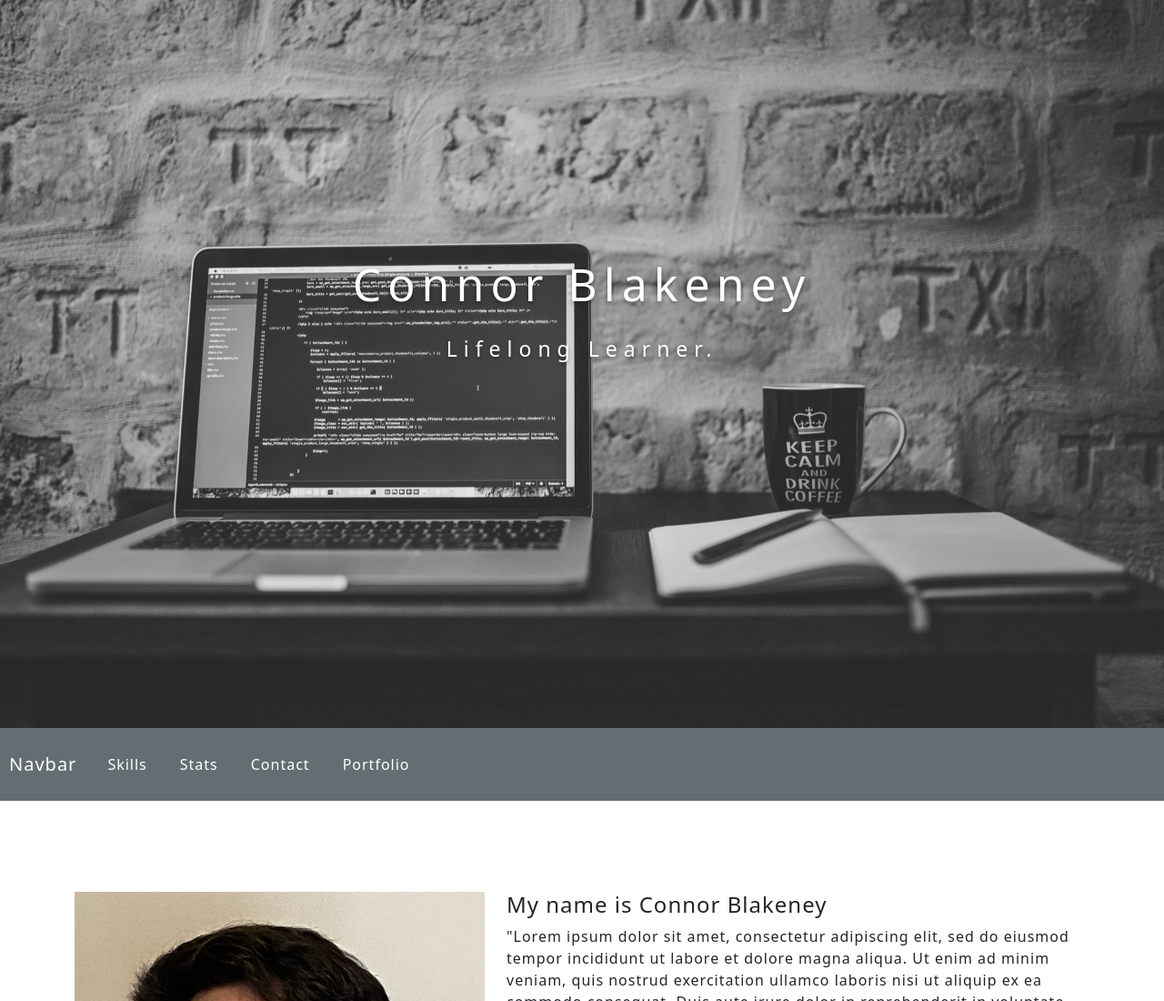
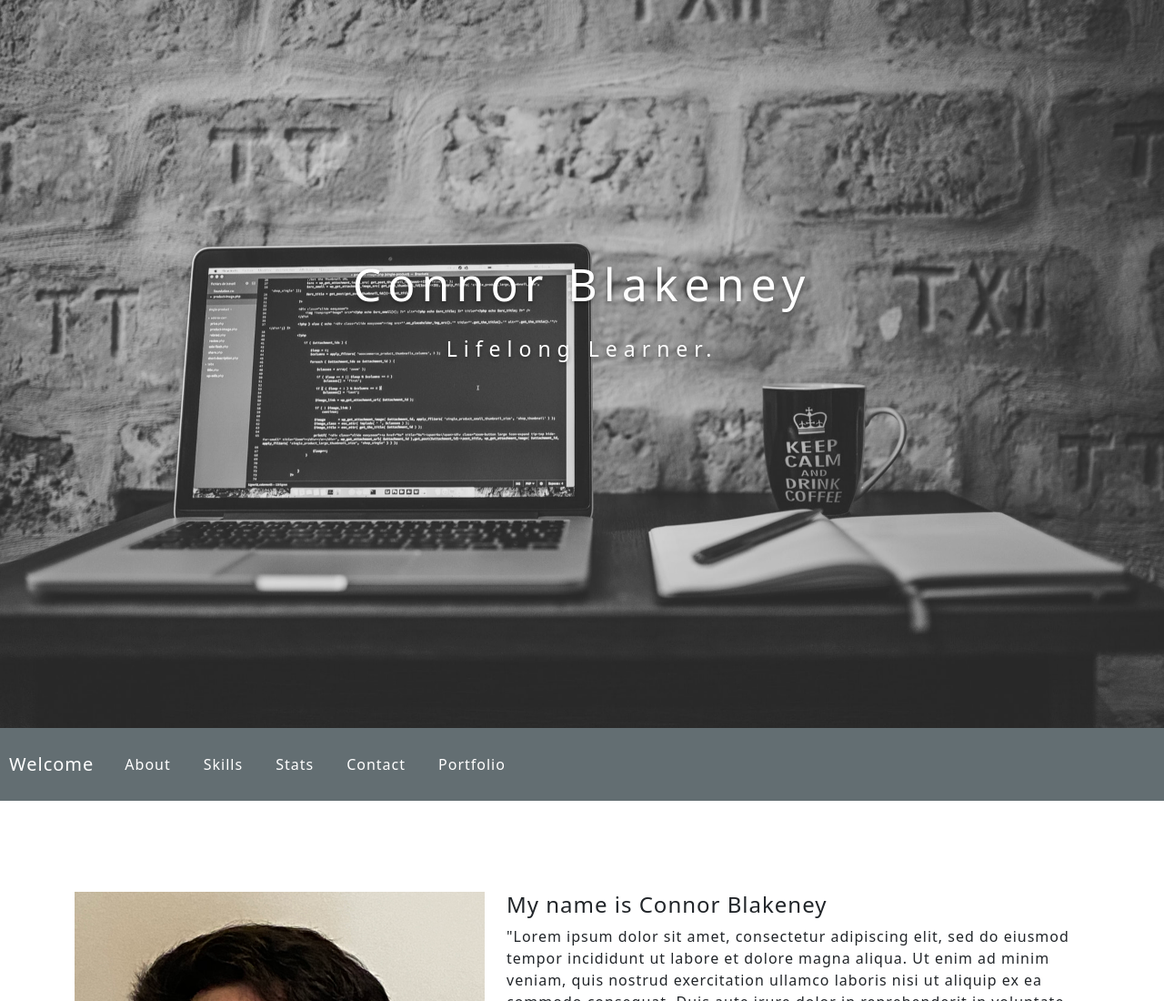
Before and after one commit to ConnorBlakeney/ConnorBlakeney.github.io, a plain HTML site: page index.html in a window 1280 px wide. Shown: the top 1100 px of the page at 91% size. Drawn offline with nearby package versions, Linux system fonts and the light colour scheme.

Commit message:
finished navbar

```diff
--- a/css/styles.css
+++ b/css/styles.css
@@ -82,6 +82,11 @@ body {
 .filter li {
     display: inline-block;
     padding: 5px;
+}
+
+.fixedNav #navigation {
+    position: fixed;
+    top: 0;
 }
 
 .items {
@@ -204,10 +209,16 @@ body {
     color: white;
 }
 
+.navbar-toggler-icon {
+    color: white;
+    background-size: 100%;
+}
+
 #navigation {
     background-color: #636e72;
     padding: 20px 10px;
     z-index: 100;
+    width: 100%;
 }
 
 #navigation li {
--- a/index.html
+++ b/index.html
@@ -31,12 +31,15 @@
     </div>
 
     <nav id="navigation" class="navbar navbar-expand-lg">
-        <a class="navbar-brand" href="#">Navbar</a>
+        <a class="navbar-brand" href="#">Welcome</a>
         <button class="navbar-toggler" type="button" data-toggle="collapse" data-target="#navbarNav" aria-controls="navbarNav" aria-expanded="false" aria-label="Toggle navigation">
             <span class="navbar-toggler-icon fas fa-chevron-circle-down"></span>
         </button>
         <div class="collapse navbar-collapse" id="navbarNav">
             <ul class="navbar-nav">
+            <li class="nav-item active">
+                <a class="nav-link" href="#about">About <span class="sr-only">(current)</span></a>
+            </li>
             <li class="nav-item active">
                 <a class="nav-link" href="#skills">Skills <span class="sr-only">(current)</span></a>
             </li>
@@ -300,6 +303,5 @@
     <script src="https://cdn.jsdelivr.net/npm/bootstrap@5.0.0-beta1/dist/js/bootstrap.bundle.min.js" integrity="sha384-ygbV9kiqUc6oa4msXn9868pTtWMgiQaeYH7/t7LECLbyPA2x65Kgf80OJFdroafW" crossorigin="anonymous"></script>
     <script src="./js/scripts.js"></script>
     <script type="text/javascript"src="https://unpkg.com/isotope-layout@3.0.6/dist/isotope.pkgd.min.js"></script>
-    <script src="https://cdn.jsdelivr.net/gh/fancyapps/fancybox@3.5.7/dist/jquery.fancybox.min.js"></script>
-</body>
+    <script src="https://cdn.jsdelivr.net/gh/fancyapps/fancybox@3.5.7/dist/jquery.fancybox.min.js"></script></body>
 </html>
--- a/js/scripts.js
+++ b/js/scripts.js
@@ -97,4 +97,21 @@ $(document).ready(function() {
         return false
 
     })
+
+    const nav = $("#navigation")
+    const navTop = nav.offset().top
+
+    $(window).on("scroll", stickyNavigation)
+
+    function stickyNavigation() {
+        let body = $("body")
+
+        if ($(window).scrollTop() >= navTop ) {
+            body.css("padding-top", nav.outerHeight() + "px")
+            body.addClass("fixedNav")
+        } else {
+            body.css("padding-top", 0)
+            body.removeClass("fixedNav")
+        }
+    }
 })
```
